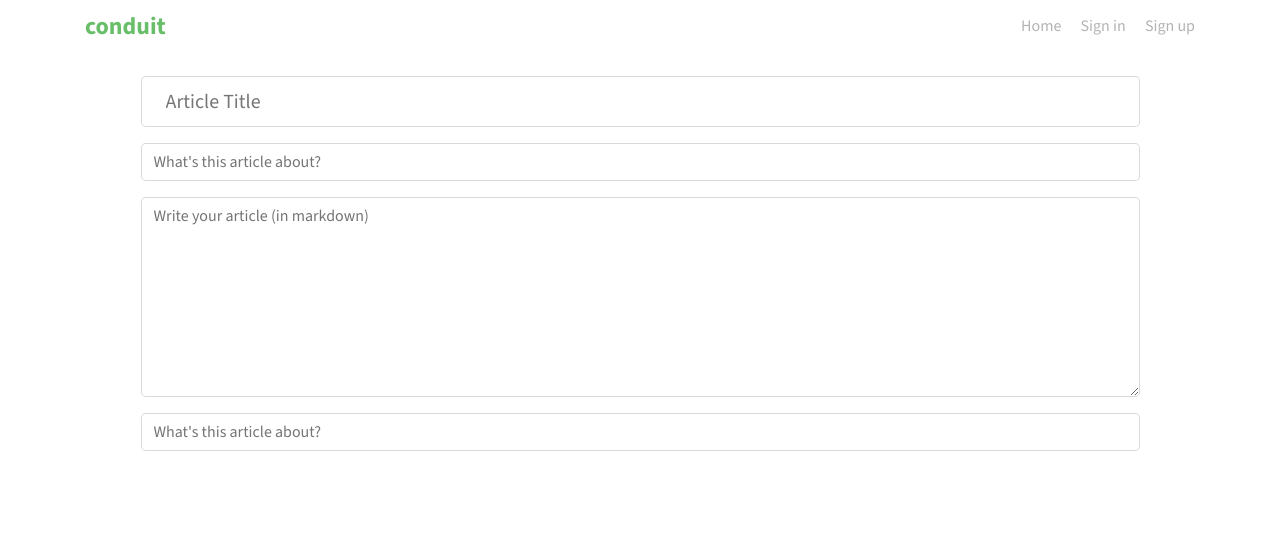
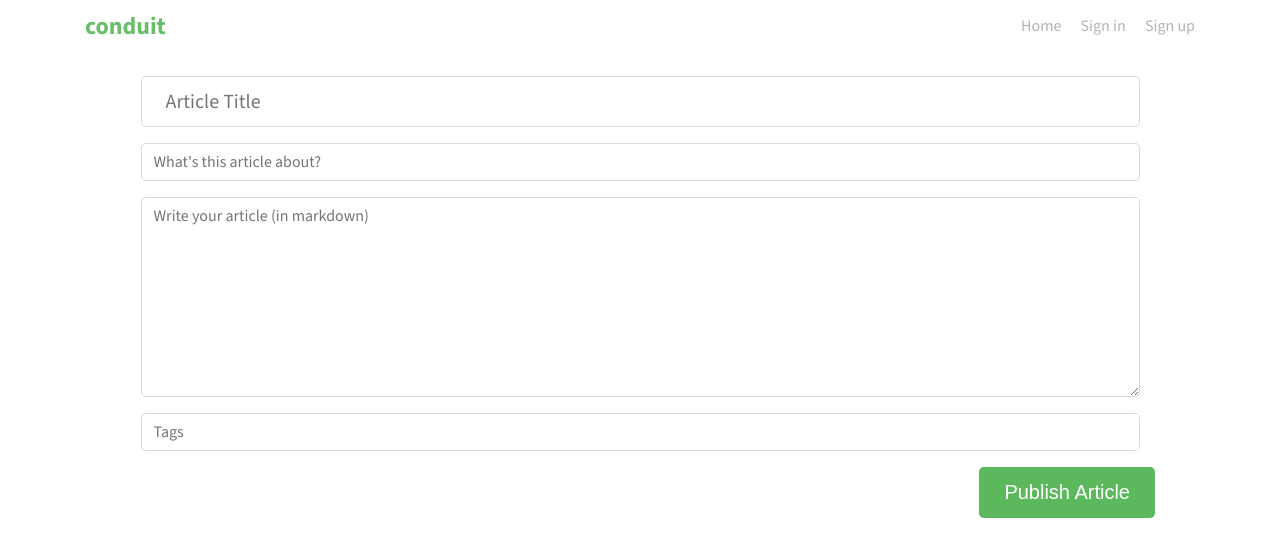
Before and after one commit to Evdokiaaa/Conduit, a React (Vite) app: page /editor in a window 1280 px wide. Shown: the top 556 px of the page. Built offline with nearby package versions, Linux system fonts and the light colour scheme.

Commit message:
add editor page

```diff
--- a/src/api/api.ts
+++ b/src/api/api.ts
@@ -3,6 +3,7 @@ import { ArticleFeeds, Feed } from "../types/Feed";
 import { PopularTags } from "../types/PopularTags";
 import { ARTICLES_PER_PAGE, BASE_QUERY } from "../helpers/consts";
 import { SingleArticleRoot } from "../types/SingleArticle";
+import { CreateArticleBIO } from "../types/CreateArticle";
 
 interface BaseFeed {
   page: number;
@@ -22,6 +23,13 @@ export interface ProfileFeed extends BaseFeed {
 export interface SingleArticleParams {
   slug: string;
 }
+interface CreateArticleParams {
+  title: string;
+  description: string;
+  body: string;
+  tags: string;
+}
+
 export const feedApi = createApi({
   reducerPath: "feedApi",
   baseQuery: BASE_QUERY,
@@ -67,11 +75,30 @@ export const feedApi = createApi({
         method: "get",
       }),
     }),
+    createArticle: builder.mutation<CreateArticleBIO, CreateArticleParams>({
+      query: ({ title, description, body, tags }) => {
+        const data = {
+          article: {
+            title,
+            description,
+            body,
+            tagList: tags.split(",").map((tag: string) => tag.trim()),
+          },
+        };
+        return {
+          url: "/articles",
+          method: "POST",
+          data,
+        };
+      },
+    }),
   }),
 });
+
 export const {
   useGetArticlesQuery,
   useGetProfileFeedsQuery,
   useGetPopularTagsQuery,
   useGetSingleArticleQuery,
+  useCreateArticleMutation,
 } = feedApi;
--- a/src/api/axiosQuery.ts
+++ b/src/api/axiosQuery.ts
@@ -20,7 +20,7 @@ export const axiosBaseQuery =
     unknown,
     unknown
   > =>
-  async ({ url, method, data, params }, { getState }) => {
+  async ({ url, method = "get", data, params }, { getState }) => {
     const state = getState() as RootState;
     const token = state[authSlice.name].user?.token;
     try {
--- a/src/components/Header/index.tsx
+++ b/src/components/Header/index.tsx
@@ -7,7 +7,7 @@ import { IoMdSettings } from "react-icons/io";
 import { FaRegFaceSmileBeam } from "react-icons/fa6";
 
 const Header = () => {
-  const { isLoggedIn, logOut, user } = useAuth();
+  const { isLoggedIn, user } = useAuth();
   return (
     <header className="header">
       <Container>
@@ -36,7 +36,6 @@ const Header = () => {
                     className={({ isActive }) =>
                       isActive ? "nav__item-link active" : "nav__item-link"
                     }
-
                     to="/editor"
                   >
                     New Post
@@ -48,7 +47,6 @@ const Header = () => {
                     className={({ isActive }) =>
                       isActive ? "nav__item-link active" : "nav__item-link"
                     }
-
                     to="/settings"
                   >
                     Settings
@@ -60,22 +58,9 @@ const Header = () => {
                     className={({ isActive }) =>
                       isActive ? "nav__item-link active" : "nav__item-link"
                     }
-
                     to={`/profile/${user?.username}`}
                   >
                     {user?.username}
-                  </NavLink>
-                </li>
-
-                <li className="nav__item">
-                  <NavLink
-                    className={({ isActive }) =>
-                      isActive ? "nav__item-link active" : "nav__item-link"
-                    }
-                    onClick={logOut}
-                    to="/"
-                  >
-                    Log Out
                   </NavLink>
                 </li>
               </>
--- a/src/components/UI/AuthBtn/index.tsx
+++ b/src/components/UI/AuthBtn/index.tsx
@@ -1,4 +1,4 @@
-import "./style.scss";
+  import "./style.scss";
 const AuthBtn = () => {
   return (
     <button className="auth__btn" type="submit">
--- a/src/pages/Editor/index.tsx
+++ b/src/pages/Editor/index.tsx
@@ -1,22 +1,46 @@
-import { useForm } from "react-hook-form";
+import { Resolver, useForm } from "react-hook-form";
 import Input from "../../components/UI/Input";
 import "./style.scss";
 import Container from "../../components/Container";
 import { EditorInputs } from "../../types/Editor";
-
+import { yupResolver } from "@hookform/resolvers/yup";
+import * as yup from "yup";
+import { useCreateArticleMutation } from "../../api/api";
+import { useNavigate } from "react-router-dom";
+import { toast } from "react-toastify";
+//TODO Передалай кнопку в UI и вставить сюда
+//TODO Сделать обработку ошибок, вынести ошибки в отдельный компонент
+const schema = yup.object({
+  title: yup.string().required().min(2),
+  description: yup.string().required(),
+  body: yup.string().required().min(2),
+  tags: yup.string().required(),
+});
 const Editor = () => {
-  const { register } = useForm<EditorInputs>({
+  const [createPost] = useCreateArticleMutation();
+  const navigate = useNavigate();
+  const { register, handleSubmit } = useForm<EditorInputs>({
     defaultValues: {
       title: "",
-      desc: "",
+      description: "",
       body: "",
       tags: "",
     },
+    resolver: yupResolver(schema) as Resolver<EditorInputs>,
   });
+
+  const onSubmit = async (values: EditorInputs) => {
+    try {
+      const data = await createPost(values).unwrap();
+      navigate(`/article/${data.article.slug}`);
+    } catch (e) {
+      toast.error("An error occured");
+    }
+  };
   return (
     <div className="editor">
       <Container>
-        <form className="editor__form">
+        <form className="editor__form" onSubmit={handleSubmit(onSubmit)}>
           <Input
             className="edit__form-input form__input"
             placeholder="Article Title"
@@ -25,7 +49,7 @@ const Editor = () => {
           <Input
             className="edit__form-input form__input"
             placeholder="What's this article about?"
-            {...register("desc")}
+            {...register("description")}
           />
           <textarea
             placeholder="Write your article (in markdown)"
@@ -34,9 +58,12 @@ const Editor = () => {
           />
           <Input
             className="edit__form-input form__input"
-            placeholder="What's this article about?"
+            placeholder="Tags"
             {...register("tags")}
           />
+          <button className="editor__btn" type="submit">
+            Publish Article
+          </button>
         </form>
       </Container>
     </div>
--- a/src/pages/Editor/style.scss
+++ b/src/pages/Editor/style.scss
@@ -5,4 +5,22 @@
     align-items: center;
     flex-direction: column;
   }
+  &__btn {
+    color: var(--white);
+    background-color: var(--green-banner);
+    border-color: var(--green-banner);
+    padding: 0.75rem 1.5rem;
+    font-size: 1.25rem;
+    border-radius: 0.3rem;
+    border: 1px solid transparent;
+    font-weight: 400;
+    line-height: 1.25;
+    align-self: flex-end;
+    margin-right: 2.5rem;
+    cursor: pointer;
+    &:hover {
+      background-color: #449d44;
+      border-color: #419641;
+    }
+  }
 }
--- /dev/null
+++ b/src/types/CreateArticle.ts
@@ -0,0 +1,33 @@
+export interface CreateArticle {
+  article: ArticleForCreate;
+}
+
+export interface ArticleForCreate {
+  title: string;
+  description: string;
+  body: string;
+  tags: string;
+}
+export interface CreateArticleBIO {
+  article: ArticleForBIO;
+}
+
+export interface ArticleForBIO {
+  slug: string;
+  title: string;
+  description: string;
+  body: string;
+  tagList: string[];
+  createdAt: string;
+  updatedAt: string;
+  favorited: boolean;
+  favoritesCount: number;
+  author: Author;
+}
+
+interface Author {
+  username: string;
+  bio: string;
+  image: string;
+  following: boolean;
+}
--- a/src/types/Editor.ts
+++ b/src/types/Editor.ts
@@ -1,6 +1,6 @@
 export interface EditorInputs {
   title: string;
-  desc: string;
+  description: string;
   body: string;
   tags: string;
 }
```
